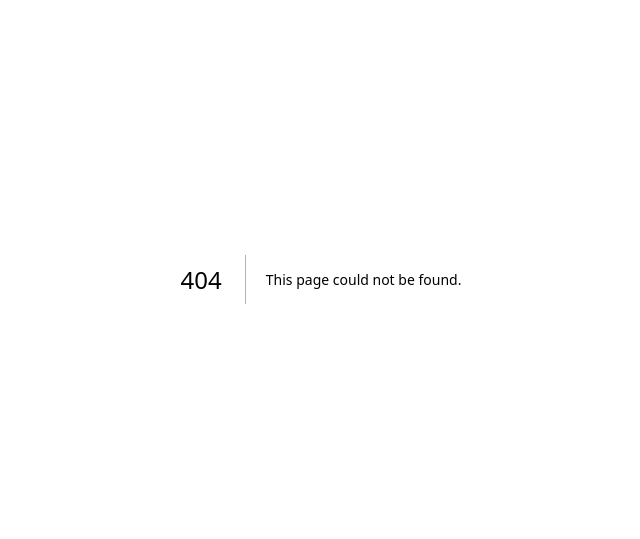
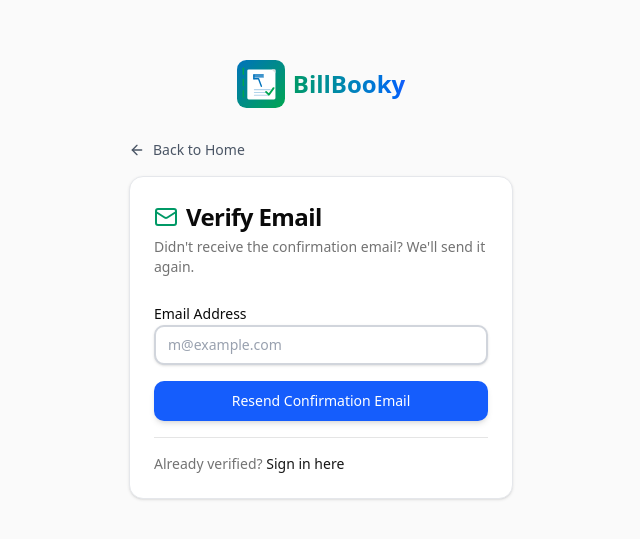
Before and after one commit to DodailSolutions/billbook, a Next.js app: page /resend-confirmation in a window 1280 px wide. Before the commit this address had no page. Shown: the part 121-660 px from the top of the page, without its empty margins (319-959 px from the left). Built offline with nearby package versions, Linux system fonts and the light colour scheme.

Commit message:
fix: improve email service with better error handling and logging

```diff
--- a/app/(auth)/actions.ts
+++ b/app/(auth)/actions.ts
@@ -128,16 +128,22 @@ export async function signup(formData: FormData) {
                 console.log('Profile created successfully')
             }
 
-            // Send welcome email (non-blocking)
+            // Send welcome email (non-blocking - don't fail signup if email fails)
             try {
-                await sendWelcomeEmail({
+                console.log('📧 Attempting to send welcome email to:', email)
+                const emailResult = await sendWelcomeEmail({
                     to: email,
                     name: fullName || ownerName || email.split('@')[0]
                 })
-                console.log('Welcome email sent successfully')
+
+                if (emailResult.success) {
+                    console.log('✅ Welcome email sent successfully')
+                } else {
+                    console.warn('⚠️ Welcome email failed to send, but signup continues:', emailResult.error)
+                }
             } catch (emailError) {
-                console.error('Error sending welcome email:', emailError)
-                // Don't fail signup if email fails
+                console.error('⚠️ Error sending welcome email (non-blocking):', emailError)
+                // Continue anyway - don't fail signup if email fails
             }
         } catch (err) {
             console.error('Profile creation exception:', err)
@@ -257,3 +263,34 @@ export async function updatePassword(formData: FormData) {
 
     redirect('/login?message=' + encodeURIComponent('Password updated successfully! Please login with your new password.'))
 }
+
+export async function resendConfirmationEmail(formData: FormData) {
+    const email = formData.get('email') as string
+
+    if (!email || email.trim() === '') {
+        redirect('/signup?message=' + encodeURIComponent('Please enter your email address'))
+    }
+
+    const emailRegex = /^[^\s@]+@[^\s@]+\.[^\s@]+$/
+    if (!emailRegex.test(email)) {
+        redirect('/signup?message=' + encodeURIComponent('Please enter a valid email address'))
+    }
+
+    const supabase = await createClient()
+    const redirectUrl = `${process.env.NEXT_PUBLIC_SITE_URL || 'https://billbooky.dodail.com'}/auth/callback`
+
+    const { error } = await supabase.auth.resend({
+        type: 'signup',
+        email,
+        options: {
+            emailRedirectTo: redirectUrl
+        }
+    })
+
+    if (error) {
+        console.error('Resend confirmation error:', error)
+        redirect('/login?message=' + encodeURIComponent('Could not resend confirmation email. Please try again.'))
+    }
+
+    redirect('/login?message=' + encodeURIComponent('Confirmation email sent! Check your inbox to verify your email.'))
+}
--- /dev/null
+++ b/app/(auth)/resend-confirmation/page.tsx
@@ -0,0 +1,66 @@
+import Link from 'next/link'
+import { Button } from '@/components/ui/Button'
+import { Card, CardContent, CardDescription, CardHeader, CardTitle } from '@/components/ui/Card'
+import { Input } from '@/components/ui/Input'
+import { Mail, ArrowLeft } from 'lucide-react'
+import { resendConfirmationEmail } from '../actions'
+
+export default function ResendConfirmationPage({ searchParams }: { searchParams: { message?: string } }) {
+    return (
+        <>
+            <Link href="/" className="inline-flex items-center gap-2 text-sm text-gray-600 dark:text-gray-400 hover:text-gray-900 dark:hover:text-gray-200 mb-4">
+                <ArrowLeft className="h-4 w-4" />
+                Back to Home
+            </Link>
+            <Card className="max-w-md mx-auto">
+                <CardHeader className="space-y-1">
+                    <div className="flex items-center gap-2">
+                        <Mail className="h-6 w-6 text-emerald-600" />
+                        <CardTitle className="text-2xl font-bold">Verify Email</CardTitle>
+                    </div>
+                    <CardDescription>
+                        Didn&apos;t receive the confirmation email? We&apos;ll send it again.
+                    </CardDescription>
+                </CardHeader>
+                <CardContent>
+                    {searchParams.message && (
+                        <div className={`mb-4 p-3 rounded-lg text-sm ${
+                            searchParams.message.includes('sent') || searchParams.message.includes('Check')
+                                ? 'bg-emerald-50 dark:bg-emerald-900/20 border border-emerald-200 dark:border-emerald-800 text-emerald-800 dark:text-emerald-200'
+                                : 'bg-red-50 dark:bg-red-900/20 border border-red-200 dark:border-red-800 text-red-800 dark:text-red-200'
+                        }`}>
+                            {searchParams.message}
+                        </div>
+                    )}
+
+                    <form action={resendConfirmationEmail} className="space-y-4">
+                        <div className="space-y-2">
+                            <label htmlFor="email" className="text-sm font-medium">
+                                Email Address
+                            </label>
+                            <Input
+                                id="email"
+                                name="email"
+                                type="email"
+                                placeholder="m@example.com"
+                                required
+                            />
+                        </div>
+                        <Button type="submit" className="w-full">
+                            Resend Confirmation Email
+                        </Button>
+                    </form>
+
+                    <div className="mt-4 pt-4 border-t">
+                        <p className="text-sm text-muted-foreground">
+                            Already verified?{' '}
+                            <Link href="/login" className="text-primary hover:underline">
+                                Sign in here
+                            </Link>
+                        </p>
+                    </div>
+                </CardContent>
+            </Card>
+        </>
+    )
+}
--- a/app/(auth)/signup/SignupForm.tsx
+++ b/app/(auth)/signup/SignupForm.tsx
@@ -310,6 +310,11 @@ export function SignupForm({ selectedPlan, message, redirectAfter, paymentData }
                         {message.toLowerCase().includes('already') && (
                             <p className="text-xs text-red-700 dark:text-red-300">
                                 Already have an account? <a href="/login" className="underline font-semibold hover:text-red-900 dark:hover:text-red-100">Login here</a>
+                            </p>
+                        )}
+                        {message.toLowerCase().includes('confirm') && (
+                            <p className="text-xs text-red-700 dark:text-red-300">
+                                Need to resend confirmation email? <a href="/resend-confirmation" className="underline font-semibold hover:text-red-900 dark:hover:text-red-100">Click here</a>
                             </p>
                         )}
                     </div>
--- a/lib/email.ts
+++ b/lib/email.ts
@@ -2,14 +2,42 @@
 
 import { Resend } from 'resend'
 
-const FROM_EMAIL = 'support@dodail.com'
+const FROM_EMAIL = process.env.RESEND_FROM_EMAIL || 'support@dodail.com'
 
 function getResendClient() {
   const apiKey = process.env.RESEND_API_KEY
   if (!apiKey) {
+    console.error('❌ RESEND_API_KEY is not configured')
     throw new Error('RESEND_API_KEY is not configured. Please add it to your environment variables.')
   }
   return new Resend(apiKey)
+}
+
+// Helper function to safely send emails with error handling
+async function sendEmailSafely(emailParams: any) {
+  try {
+    const resend = getResendClient()
+
+    console.log('📧 Sending email to:', emailParams.to)
+    console.log('📧 From:', emailParams.from)
+
+    const { data, error } = await resend.emails.send(emailParams)
+
+    if (error) {
+      console.error('❌ Resend API error:', {
+        message: error.message,
+        status: (error as any).status,
+        code: (error as any).code
+      })
+      return { success: false, error }
+    }
+
+    console.log('✅ Email sent successfully:', data?.id)
+    return { success: true, data }
+  } catch (err) {
+    console.error('❌ Error in sendEmailSafely:', err)
+    return { success: false, error: err }
+  }
 }
 
 export async function sendContactEmail({
@@ -226,10 +254,15 @@ export async function sendWelcomeEmail({
   to: string
   name: string
 }) {
+  console.log('🔍 sendWelcomeEmail called for:', to)
+
   try {
-    const resend = getResendClient()
+    if (!to || !name) {
+      console.error('❌ Missing required parameters:', { to, name })
+      throw new Error('Missing required parameters: to and name')
+    }
 
-    const { data, error } = await resend.emails.send({
+    const result = await sendEmailSafely({
       from: FROM_EMAIL,
       to,
       subject: 'Welcome to BillBooky! 🎉',
@@ -300,7 +333,7 @@ export async function sendWelcomeEmail({
               </div>
               <div class="content">
                 <p style="font-size: 18px;">Hi ${name},</p>
-                <p>Thank you for joining <strong>BillBooky</strong>! We're excited to help you streamline your invoicing and business management.</p>
+                <p>Thank you for joining <strong>BillBooky</strong>! We&apos;re excited to help you streamline your invoicing and business management.</p>
 
                 <div class="feature-list">
                   <h3 style="margin-top: 0; color: #10b981;">✨ What you can do now:</h3>
@@ -323,7 +356,7 @@ export async function sendWelcomeEmail({
                 </div>
 
                 <div style="text-align: center; margin: 30px 0;">
-                  <a href="${process.env.NEXT_PUBLIC_APP_URL || 'https://billbooky.dodail.com'}/dashboard" class="button">Go to Dashboard</a>
+                  <a href="${process.env.NEXT_PUBLIC_APP_URL || process.env.NEXT_PUBLIC_SITE_URL || 'https://billbooky.dodail.com'}/dashboard" class="button">Go to Dashboard</a>
                 </div>
 
                 <p style="margin-top: 30px;">Need help getting started? Reply to this email anytime.</p>
@@ -341,15 +374,18 @@ export async function sendWelcomeEmail({
       `,
     })
 
-    if (error) {
-      console.error('Error sending welcome email:', error)
-      throw new Error('Failed to send welcome email')
+    if (!result.success) {
+      console.error('❌ Failed to send welcome email:', result.error)
+      // Don't throw - email failures should not block signup
+      return { success: false, error: result.error }
     }
 
-    return { success: true, data }
+    console.log('✅ Welcome email sent successfully')
+    return result
   } catch (error) {
-    console.error('Error in sendWelcomeEmail:', error)
-    throw error
+    console.error('❌ Error in sendWelcomeEmail:', error)
+    // Don't throw - email failures should not block signup
+    return { success: false, error }
   }
 }
 
```
Also changed, not shown: 1 other file (tests, documents, lock files or other folders).
